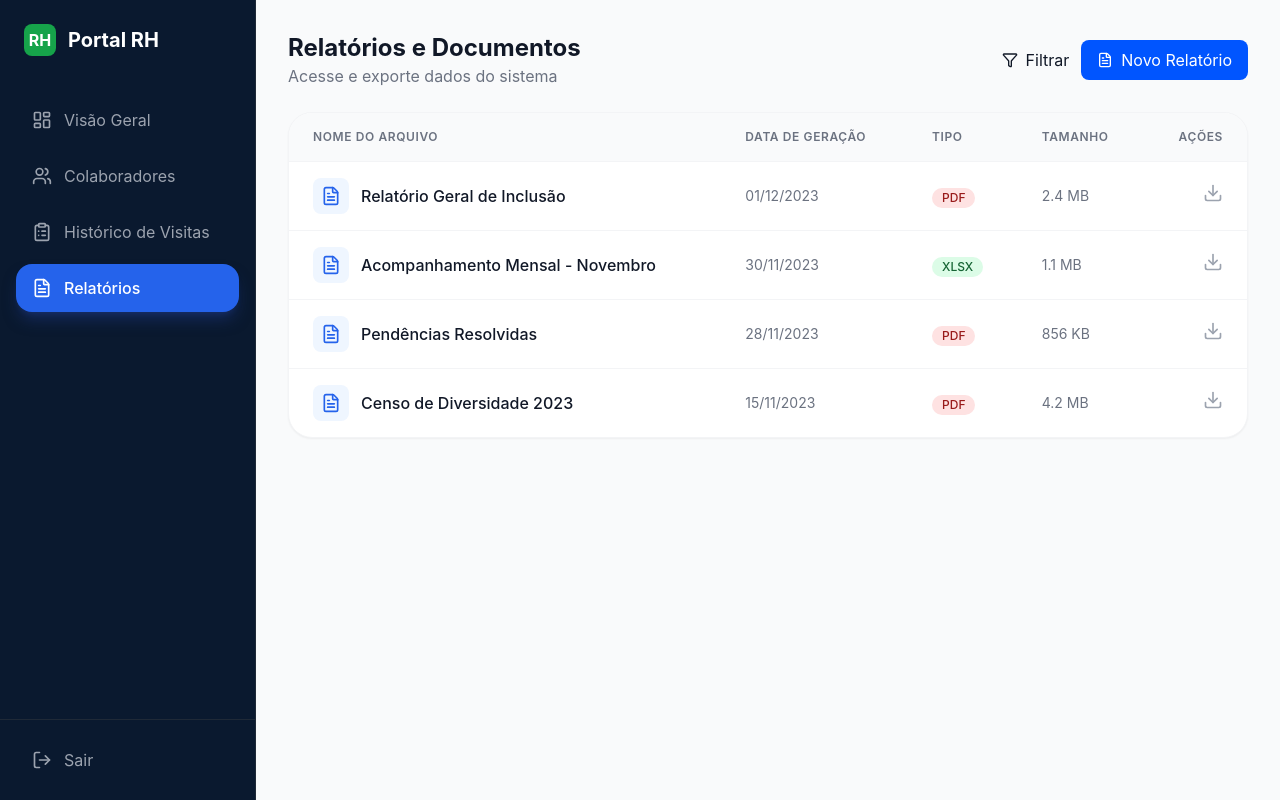
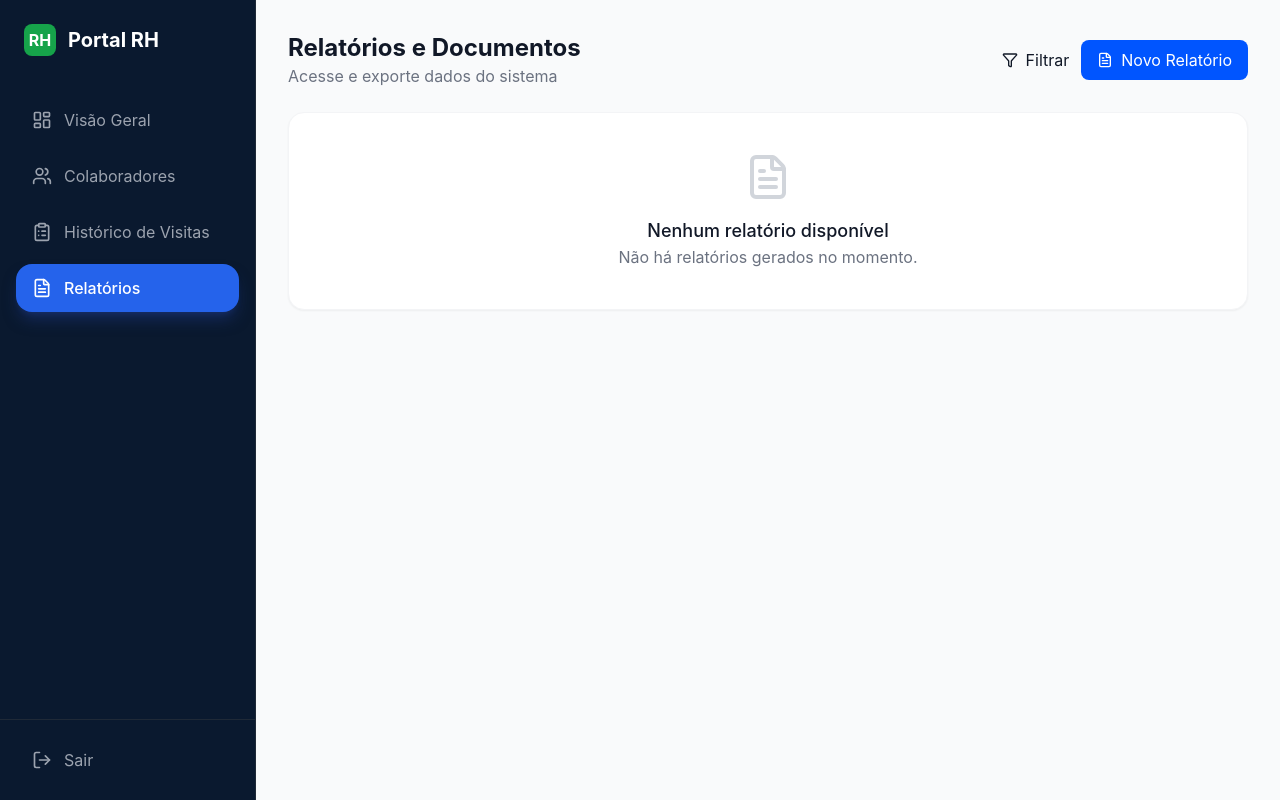
Before and after one commit to luizprojeto1143/qs-back, a React (Vite) app in the folder client/: page /rh/reports in a window 1280 px wide. Built offline with nearby package versions, Linux system fonts and the light colour scheme.

Commit message:
Remove mock data from Reports

```diff
--- a/client/src/pages/Reports.tsx
+++ b/client/src/pages/Reports.tsx
@@ -1,13 +1,6 @@
 import { FileText, Download, Filter } from 'lucide-react';
 
 const Reports = () => {
-    const reports = [
-        { id: 1, title: 'Relatório Geral de Inclusão', date: '01/12/2023', type: 'PDF', size: '2.4 MB' },
-        { id: 2, title: 'Acompanhamento Mensal - Novembro', date: '30/11/2023', type: 'XLSX', size: '1.1 MB' },
-        { id: 3, title: 'Pendências Resolvidas', date: '28/11/2023', type: 'PDF', size: '856 KB' },
-        { id: 4, title: 'Censo de Diversidade 2023', date: '15/11/2023', type: 'PDF', size: '4.2 MB' },
-    ];
-
     return (
         <div className="space-y-6">
             <div className="flex items-center justify-between">
@@ -27,47 +20,10 @@ const Reports = () => {
                 </div>
             </div>
 
-            <div className="bg-white rounded-2xl shadow-sm border border-gray-100 overflow-hidden">
-                <div className="overflow-x-auto">
-                    <table className="w-full text-left">
-                        <thead>
-                            <tr className="bg-gray-50 border-b border-gray-100">
-                                <th className="px-6 py-4 text-xs font-semibold text-gray-500 uppercase tracking-wider">Nome do Arquivo</th>
-                                <th className="px-6 py-4 text-xs font-semibold text-gray-500 uppercase tracking-wider">Data de Geração</th>
-                                <th className="px-6 py-4 text-xs font-semibold text-gray-500 uppercase tracking-wider">Tipo</th>
-                                <th className="px-6 py-4 text-xs font-semibold text-gray-500 uppercase tracking-wider">Tamanho</th>
-                                <th className="px-6 py-4 text-xs font-semibold text-gray-500 uppercase tracking-wider text-right">Ações</th>
-                            </tr>
-                        </thead>
-                        <tbody className="divide-y divide-gray-100">
-                            {reports.map((report) => (
-                                <tr key={report.id} className="hover:bg-gray-50 transition-colors">
-                                    <td className="px-6 py-4">
-                                        <div className="flex items-center space-x-3">
-                                            <div className="p-2 bg-blue-50 text-blue-600 rounded-lg">
-                                                <FileText className="h-5 w-5" />
-                                            </div>
-                                            <span className="font-medium text-gray-900">{report.title}</span>
-                                        </div>
-                                    </td>
-                                    <td className="px-6 py-4 text-sm text-gray-500">{report.date}</td>
-                                    <td className="px-6 py-4">
-                                        <span className={`inline-flex items-center px-2.5 py-0.5 rounded-full text-xs font-medium ${report.type === 'PDF' ? 'bg-red-100 text-red-800' : 'bg-green-100 text-green-800'
-                                            }`}>
-                                            {report.type}
-                                        </span>
-                                    </td>
-                                    <td className="px-6 py-4 text-sm text-gray-500">{report.size}</td>
-                                    <td className="px-6 py-4 text-right">
-                                        <button className="text-gray-400 hover:text-primary transition-colors">
-                                            <Download className="h-5 w-5" />
-                                        </button>
-                                    </td>
-                                </tr>
-                            ))}
-                        </tbody>
-                    </table>
-                </div>
+            <div className="bg-white rounded-xl p-10 text-center border border-gray-100 shadow-sm">
+                <FileText className="h-12 w-12 text-gray-300 mx-auto mb-4" />
+                <h3 className="text-lg font-medium text-gray-900">Nenhum relatório disponível</h3>
+                <p className="text-gray-500">Não há relatórios gerados no momento.</p>
             </div>
         </div>
     );
```
